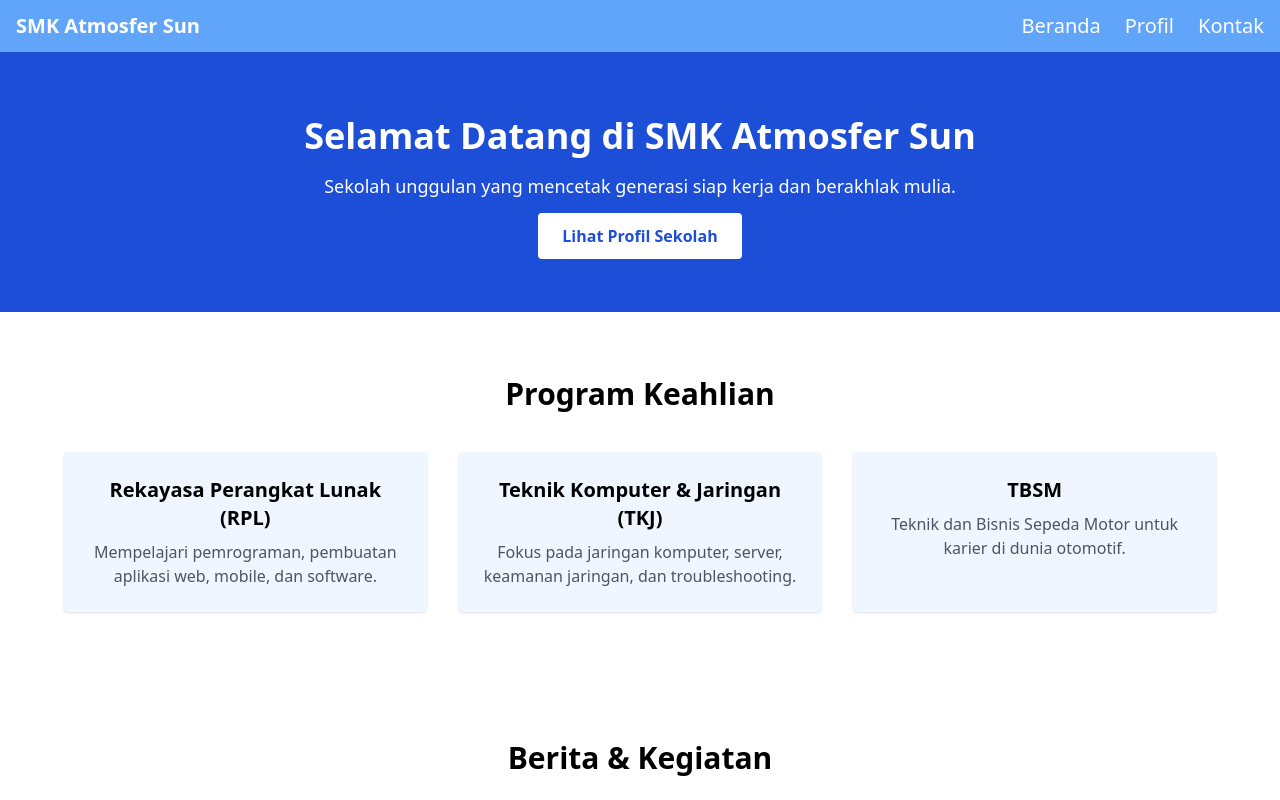
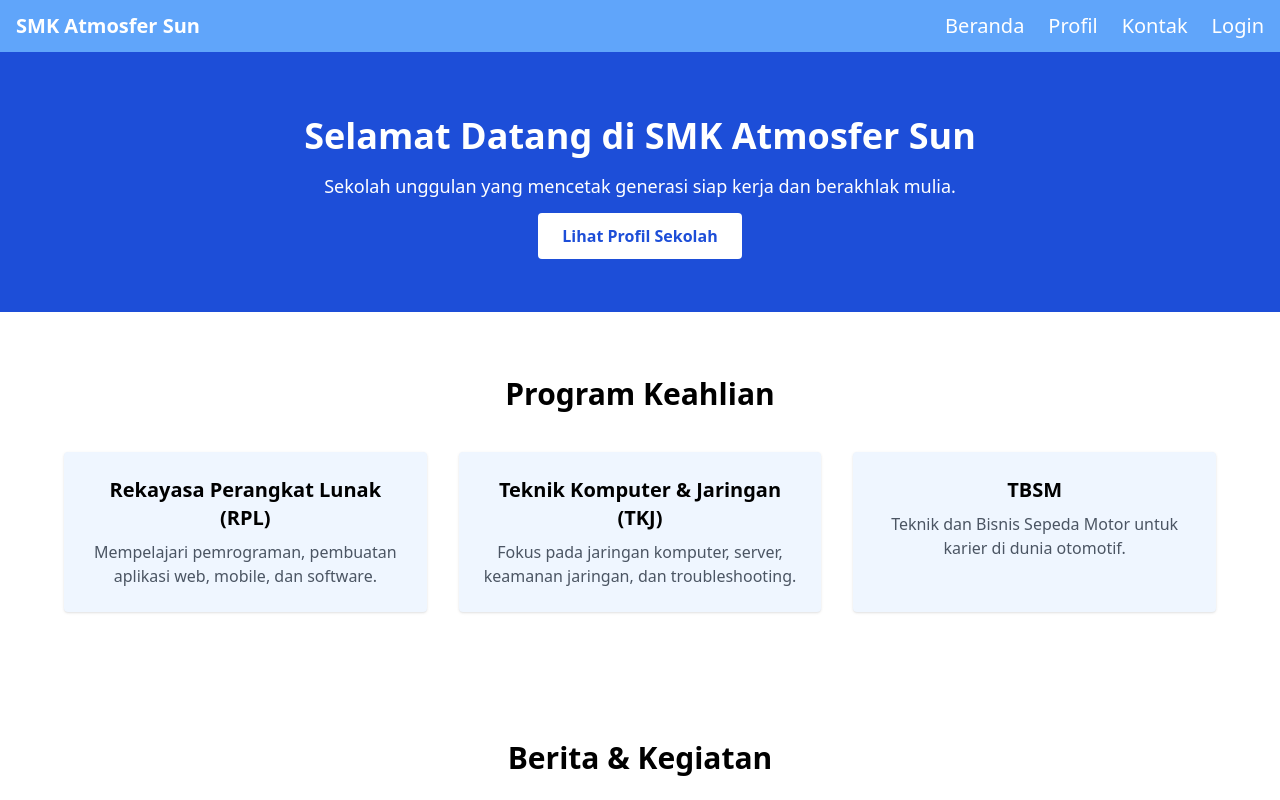
Before and after one commit to abdulcoder207/Tamplate-web-school, a plain HTML site: page index.html in a window 1280 px wide. Shown: the top 800 px of the page. Drawn offline with nearby package versions, Linux system fonts and the light colour scheme.

Commit message:
add login

```diff
--- a/index.html
+++ b/index.html
@@ -28,6 +28,7 @@
                     </ul>
                 </li>
                 <li><a href="notFound.html" class="hover:underline">Kontak</a></li>
+                <li><a href="notFound.html" class="hover:underline">Login</a></li>
             </ul>
 
             <!-- tombol humburger -->
```
